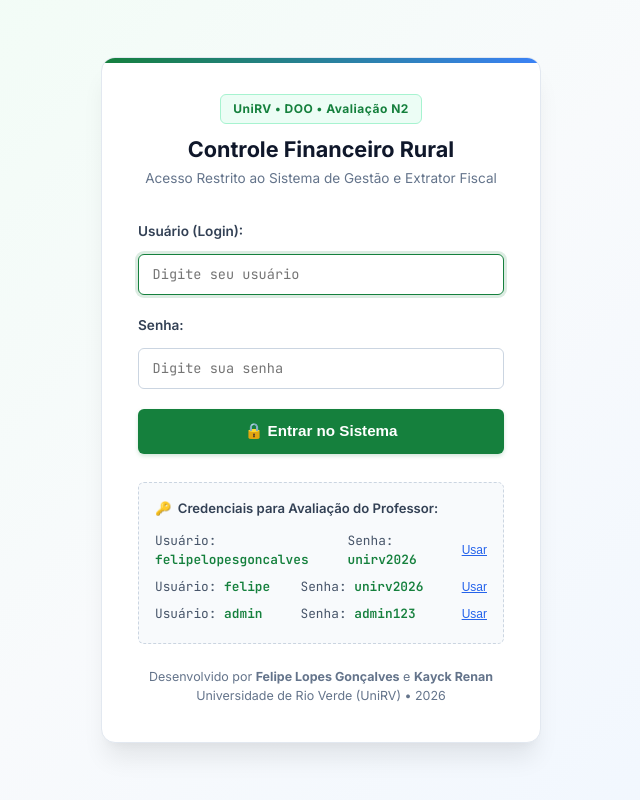
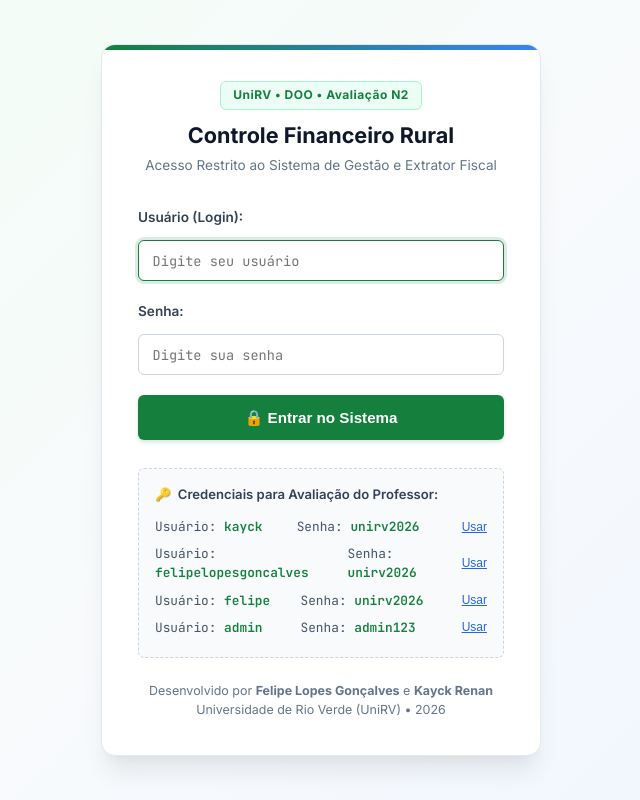
Before and after one commit to kayck-renan/controle-financeiro-rural, a Django app: page /login/ in a window 1280 px wide. Shown: the whole page, without its empty margins (319-959 px from the left). Run offline with Django 5.2, Linux system fonts and the light colour scheme.

Commit message:
feat: adiciona usuario de demonstracao kayck com acesso rapido e dados no banco

```diff
--- a/extrator_fiscal/views.py
+++ b/extrator_fiscal/views.py
@@ -61,8 +61,9 @@ def index(request):
     caminho_exemplo = os.path.join(settings.BASE_DIR, "danfe (ciclano - pecas).pdf")
     tem_exemplo = os.path.exists(caminho_exemplo)
 
+    nome_usuario = request.user.get_full_name() or request.user.username
     context = {
-        "usuario_logado": request.user.username,
+        "usuario_logado": nome_usuario,
         "tem_chave_servidor": tem_chave_servidor,
         "tem_chave_ativa": tem_chave_ativa,
         "chave_mascarada": chave_mascarada,
--- a/templates/extrator_fiscal/login.html
+++ b/templates/extrator_fiscal/login.html
@@ -234,6 +234,11 @@
           <span>Credenciais para Avaliação do Professor:</span>
         </div>
         <div class="demo-user-item">
+          <span>Usuário: <strong>kayck</strong></span>
+          <span>Senha: <strong>unirv2026</strong></span>
+          <button type="button" class="quick-fill-btn" onclick="preencher('kayck', 'unirv2026')">Usar</button>
+        </div>
+        <div class="demo-user-item">
           <span>Usuário: <strong>felipelopesgoncalves</strong></span>
           <span>Senha: <strong>unirv2026</strong></span>
           <button type="button" class="quick-fill-btn" onclick="preencher('felipelopesgoncalves', 'unirv2026')">Usar</button>
```
Also changed, not shown: README.TXT, db.sqlite3.
